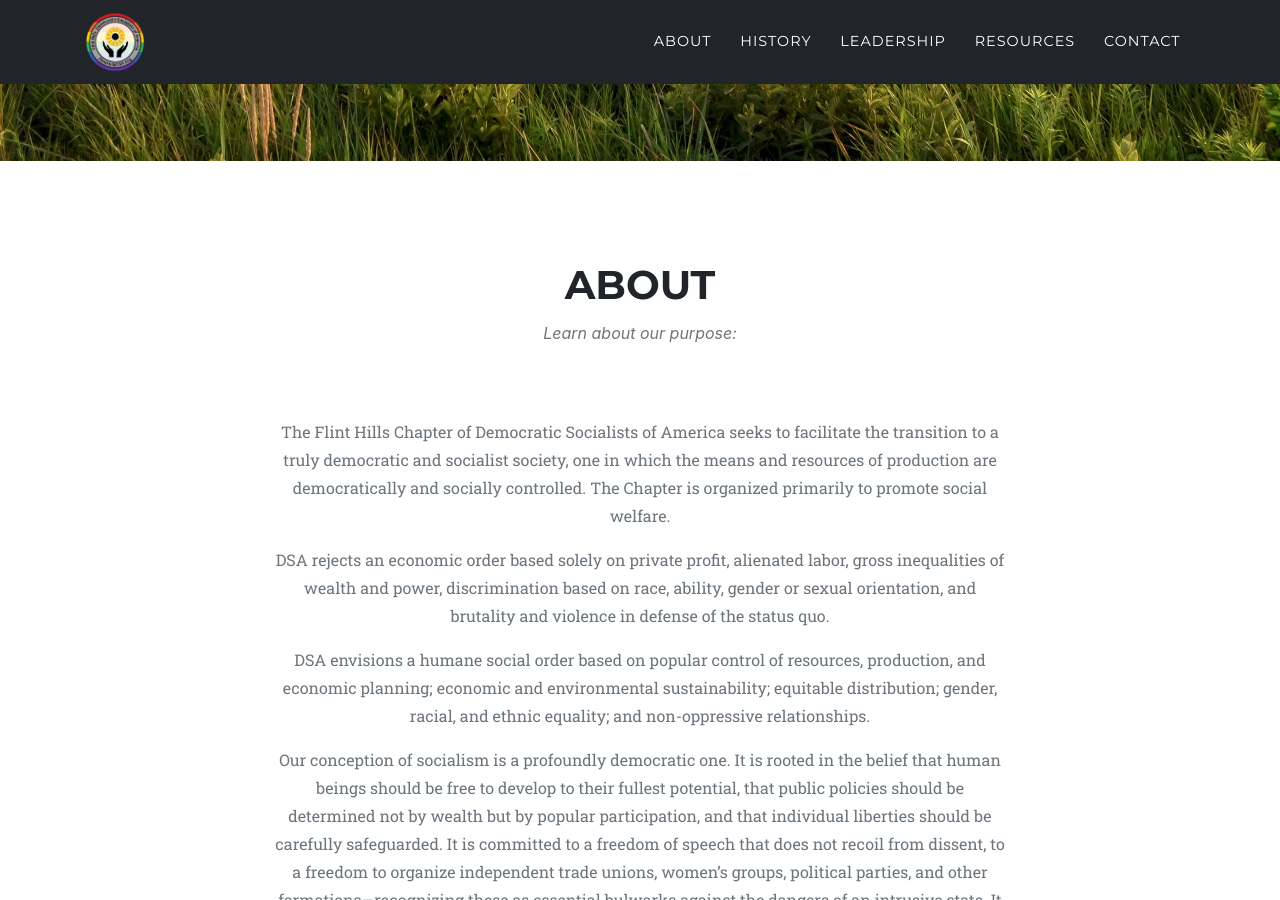
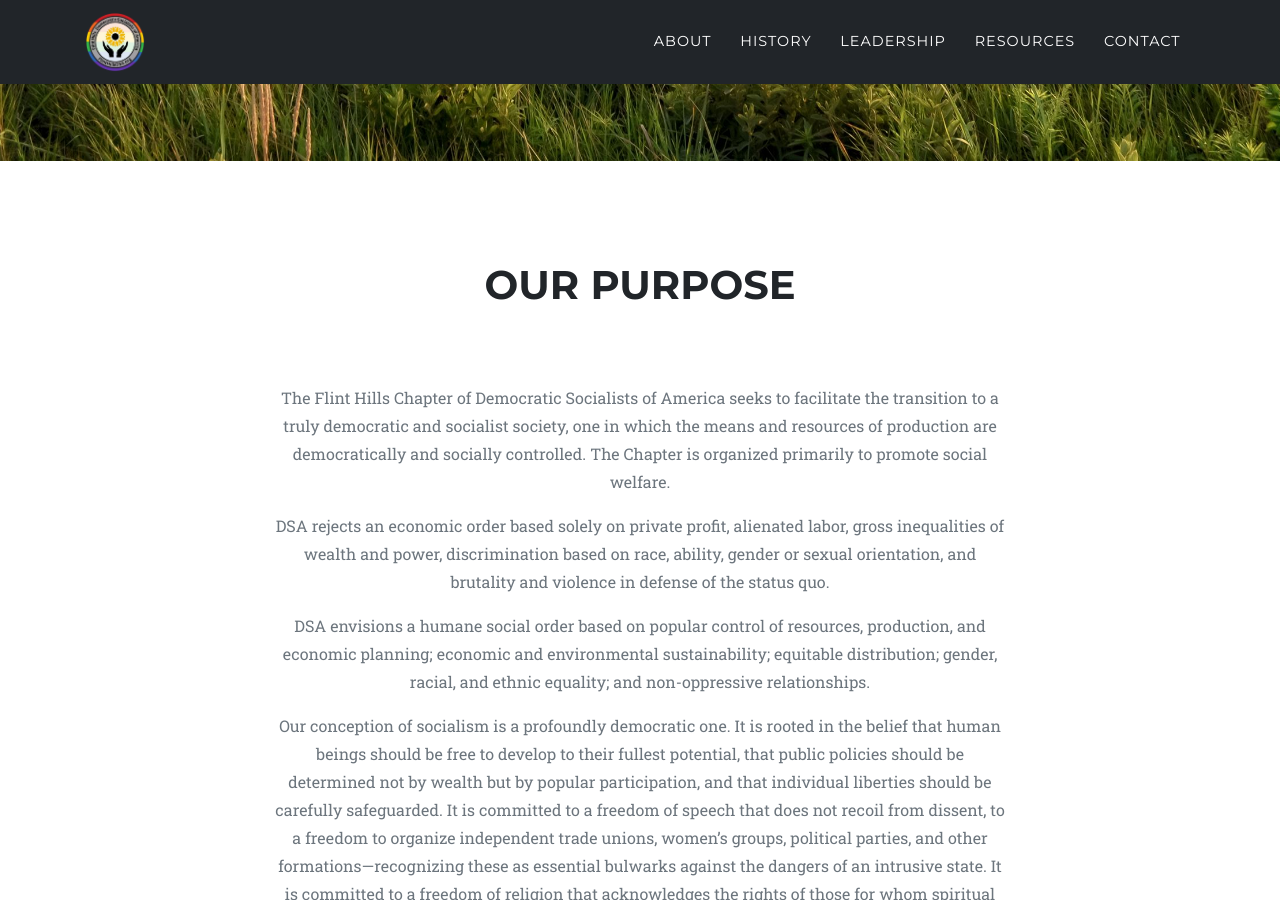
Before and after one commit to flinthillsdsa/website, a Jekyll site: the page built from index.md, in a window 1280 px wide and 900 px high, scrolled down 684 px. Built offline with Jekyll 4.4.1, drawn with Linux system fonts in a browser that asks for light colours; some web fonts are replaced.

Commit message:
Update sitetext.yml

```diff
--- a/_data/sitetext.yml
+++ b/_data/sitetext.yml
@@ -69,8 +69,8 @@
     end: "Be Part <br> of Our <br> Story!"
 
   about:
-    title: "About"
-    text: "Learn about our purpose:"
+    title: "Our Purpose"
+    #text: "Learn about our purpose:"
     body: |
       The Flint Hills Chapter of Democratic Socialists of America seeks to facilitate the transition to a truly democratic and socialist society, one in which the means and resources of production are democratically and socially controlled.  The Chapter is organized primarily to promote social welfare.
 
```
